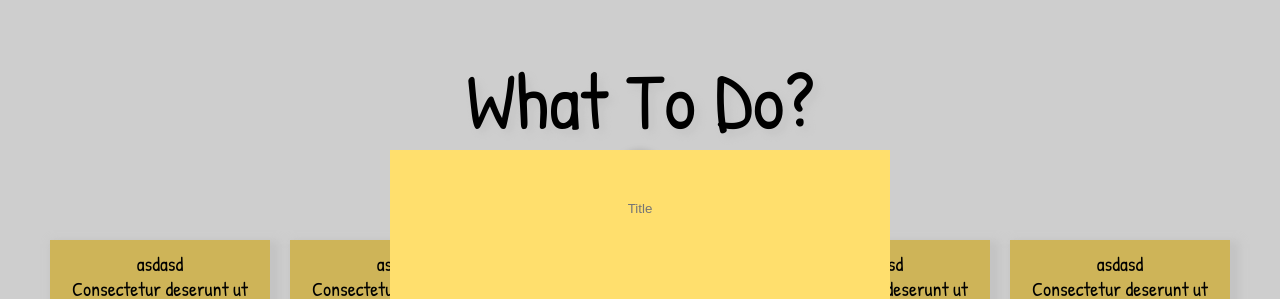
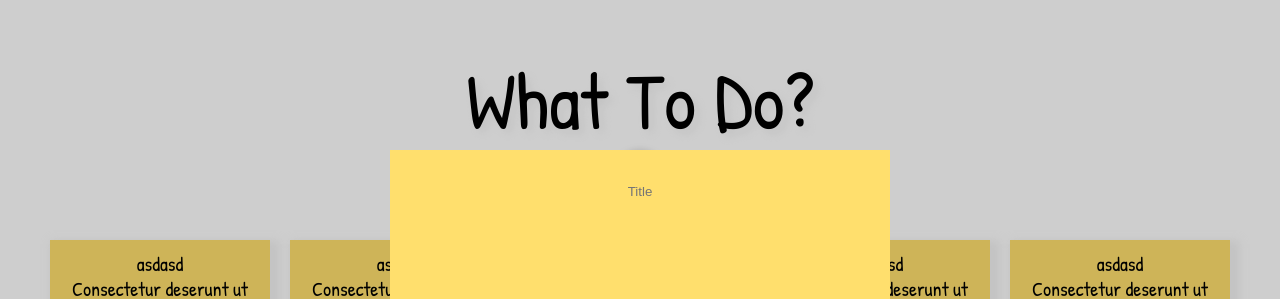
Before and after one commit to CyrusOlega/to-do, a React (Create React App) app: page / in a window 1280 px wide. Both pictures are taken after a click on the button 640 px from the left and 175 px from the top of the page. Shown: the top 299 px of the page. Built offline with nearby package versions, Linux system fonts and the light colour scheme.

Commit message:
added input-container css

```diff
--- a/src/App.css
+++ b/src/App.css
@@ -94,6 +94,14 @@ button {
   border-radius: 0px 0px 70px 0px;
 }
 
+#input-container {
+  display: flex;
+  justify-content: center;
+  align-items: end;
+  height: 50px;
+  width: 100%;
+}
+
 .input-form {
   text-align: center;
   width: 50%;
--- a/src/components/FormModal.js
+++ b/src/components/FormModal.js
@@ -5,7 +5,7 @@ const FormModal = forwardRef(function FormModal(props, ref) {
     <div id="form-modal-container">
       <div id="form-modal" ref={ref}>
         <form>
-          <div id="header">
+          <div id="input-container">
             <input name="Title" placeholder="Title" className="input-form" />
           </div>
         </form>
```
